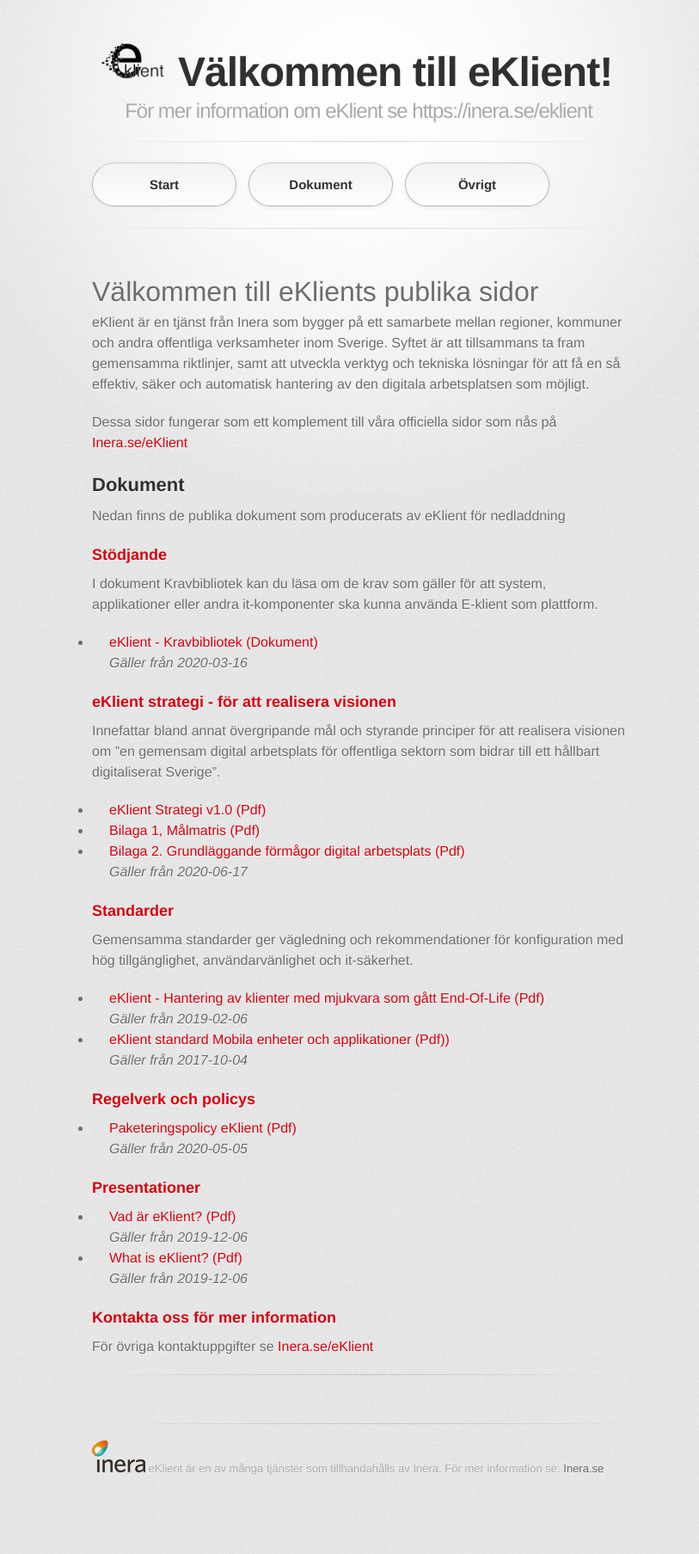
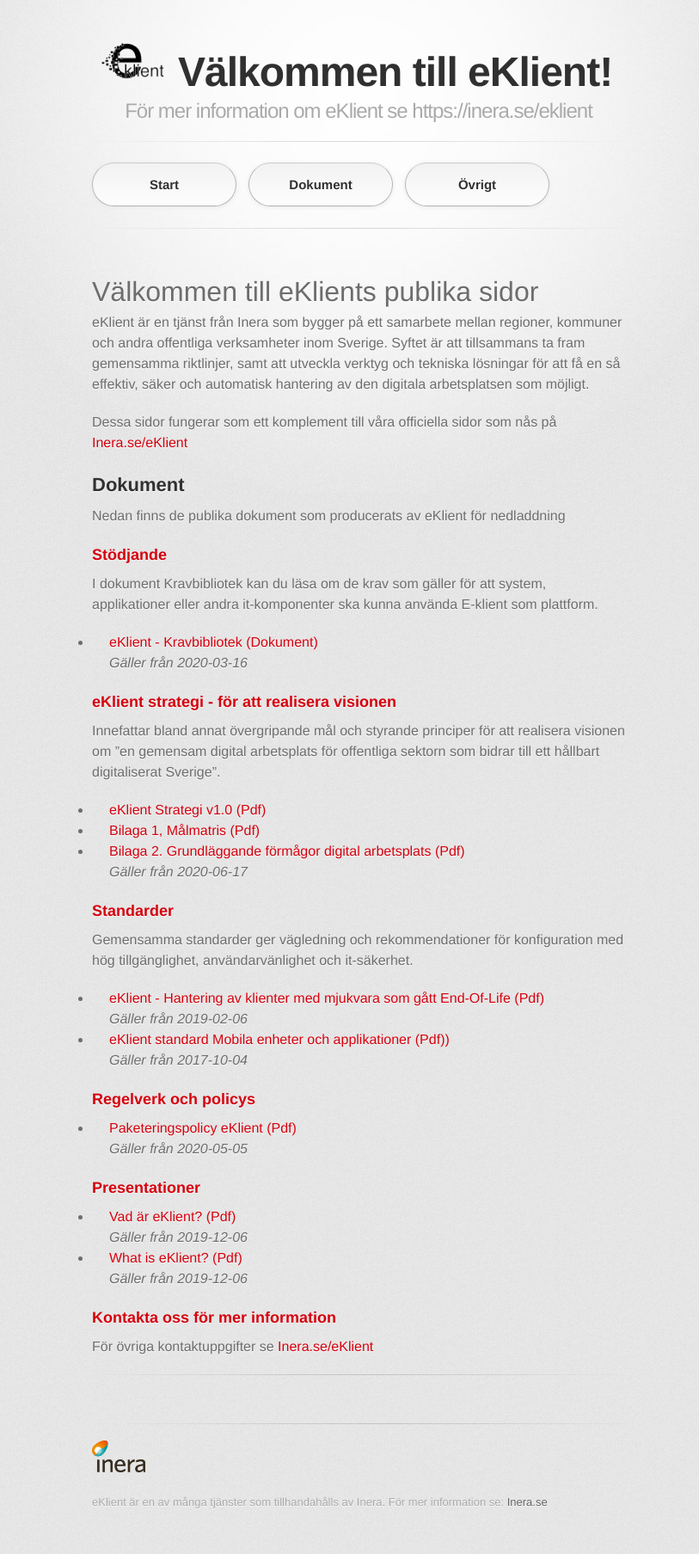
Before and after one commit to eKlient/eKlient.github.io, a Jekyll site: the page built from README.md, in a window 1280 px wide. Shown: the whole page at 86% size, without its empty margins (223-1036 px from the left). Built offline with Jekyll 4.4.1, drawn with Linux system fonts in a browser that asks for light colours; some web fonts are replaced; our own code applies the rules of GitHub Pages for plain Markdown files; before the commit the page ends 1747 px from its top, so only the background shows below that.

Commit message:
Update default.html

```diff
--- a/_layouts/default.html
+++ b/_layouts/default.html
@@ -39,8 +39,8 @@
         </section>
 
         <footer>
-		<img src="Inera.png" alt="Inera logo" width="10%">
-		eKlient är en av många tjänster som tillhandahålls av Inera. För mer information se: <a href="https://inera.se">Inera.se</a>
+		<p><img src="Inera.png" alt="Inera logo" width="10%"></p>
+		<p>eKlient är en av många tjänster som tillhandahålls av Inera. För mer information se: <a href="https://inera.se">Inera.se</a></p>
 	</footer>
 
       </div>
```
